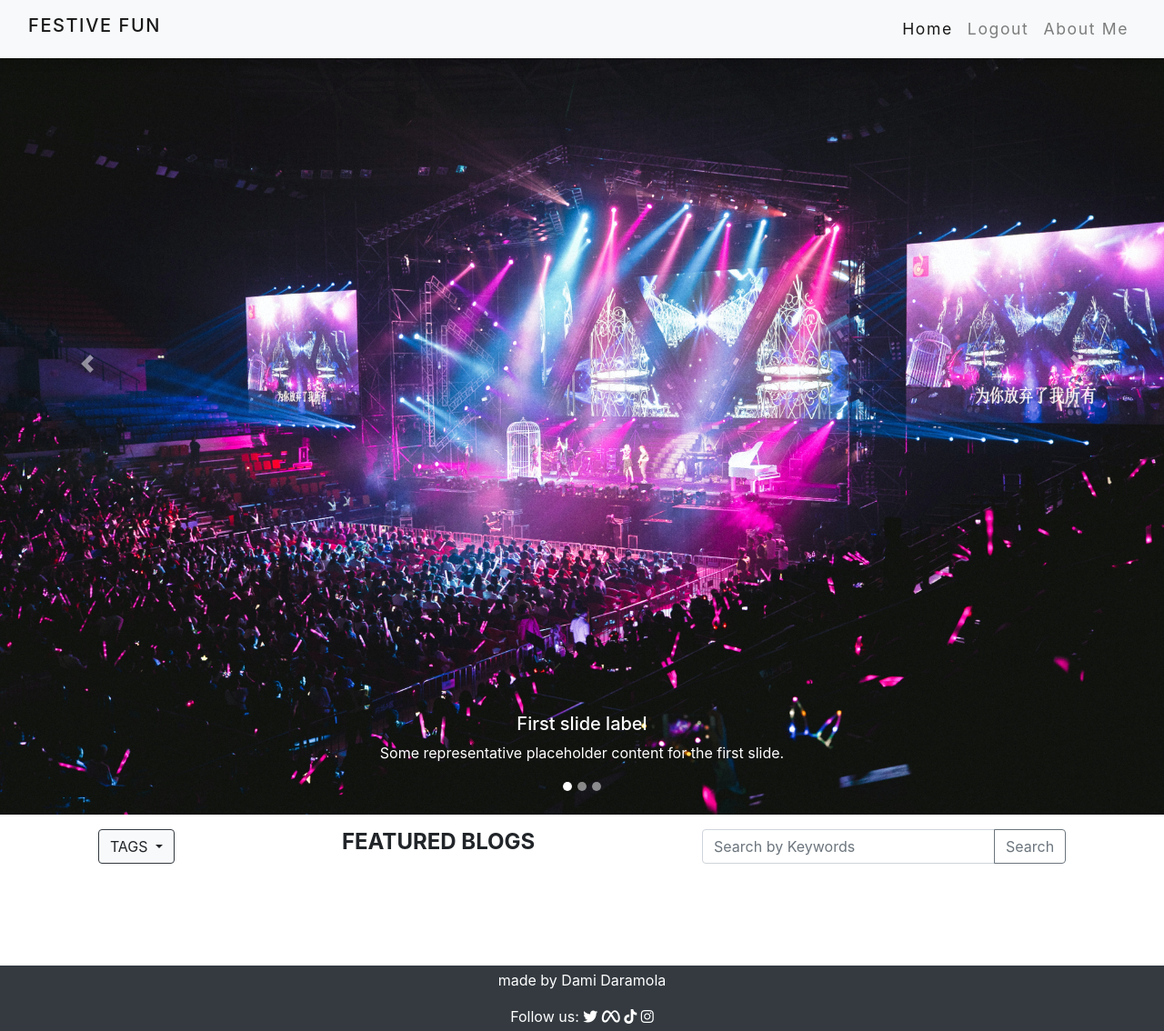
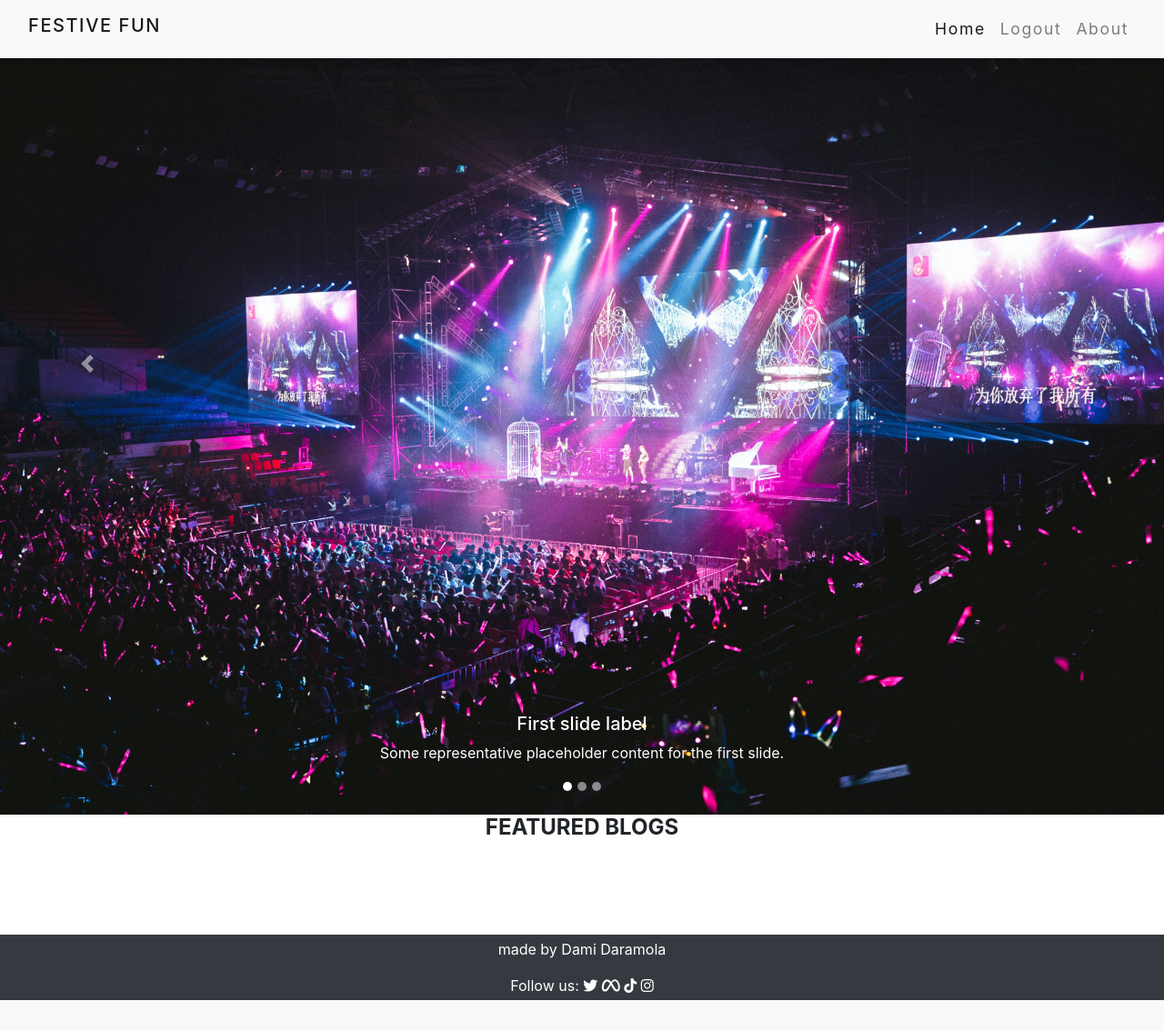
Before and after one commit to damidaramola/festive-fun-blog, a Django app: page / in a window 1280 px wide. Shown: the whole page at 91% size. After the commit the page ends 1100 px from the top, so only its background shows below. Run offline with Django 3.2, Linux system fonts and the light colour scheme; the visitor is signed in with stand-in values (Sample User, id 1); data that the repository does not hold is empty; parts of the project's set-up code (start-up, migrations or seed data) failed here and were passed over; some libraries are stand-ins or nearby versions.

Commit message:
add about page

```diff
--- a/blog/forms.py
+++ b/blog/forms.py
@@ -5,4 +5,4 @@ from django import forms
 class UserCommentForm(forms.ModelForm):
     class Meta:
         model = Comment
-        fields = ('user_name', 'email', 'body', )
+        fields = ('user_name', 'body', )
--- a/blog/urls.py
+++ b/blog/urls.py
@@ -5,6 +5,8 @@ app_name = 'blog'
 
 urlpatterns = [
  path('', views.home_list, name='homepage'),
+ path('about/', views.about, name='about_page'),
  path('<slug:post>/', views.SinglePost.as_view(), name='single_post'),
  path('clap/<slug:post>', views.ClapPosts.as_view(), name='clap_posts'),
+
 ]
--- a/blog/views.py
+++ b/blog/views.py
@@ -16,17 +16,24 @@ def home_list(request):
     return render(request, 'index.html', {'posts': all_posts})
     paginate_by = 4
 
+# about page
+
+
+def about(request):
+    return render(request, 'about.html')
+
 # view to show full post content + comments + likes
 
 
 class SinglePost(View):
-    def get(self, request, post, *args, **kwargs):
+    def get(self, request, post, id=0, *args, **kwargs, ):
         all_posts = Post.objects.all().filter(status=1)
         post = get_object_or_404(Post, slug=post)
         comments = post.comments.filter(accepted=True).order_by('created_on')
         clapped = False
         if post.claps.filter(id=self.request.user.id).exists():
             clapped = True
+
         return render(
             request,
             "single_post.html",
@@ -60,11 +67,15 @@ class SinglePost(View):
 
         return render(request,
                       "single_post.html",
+
                       {"post": post,
                        "comments": comments,
                        "clapped": clapped,
                        "commented": True,
                        "comment_form": comment_form, },)
+
+
+
 
 # like(clap) and unlike(un-clap) posts
 
--- a/static/css/style.css
+++ b/static/css/style.css
@@ -27,7 +27,11 @@ body{
     flex-grow: 0;
 }
 
+/* blog section */
 
+.main-title{
+    text-align: center;
+}
 /* carousel */
 
 .carousel-indicators li {
@@ -81,7 +85,5 @@ footer{
     .input-group{
         display:none;
     }
-    .featured{
-        margin: 10px;
-    }
+
 }
--- /dev/null
+++ b/templates/about.html
@@ -0,0 +1 @@
+{% extends "base.html" %}
--- a/templates/base.html
+++ b/templates/base.html
@@ -39,7 +39,7 @@
           <a class="nav-link" href="{% url 'account_logout' %}">Logout</a>
         </li>
         <li class="nav-item">
-          <a class="nav-link" href="#">About Me</a>
+          <a class="nav-link" href="{% url 'blog:about_page' %}">About</a>
         </li>
         {% else %}
         <li class="nav-item">
--- a/templates/index.html
+++ b/templates/index.html
@@ -48,39 +48,13 @@
     </a>
   </div>
   </div>
-  <!-- drop down tag button -->
-  <div class="container-fluid p-3">
-
-    <div class="d-flex align-items-center justify-content-around">
-      <div class="btn-group">
-        <button class="btn btn-light dropdown-toggle text-uppercase border-dark" data-toggle="dropdown"
-          aria-haspopup="true" aria-expanded="false">
-          tags
-        </button>
-        <!-- add tags and tag links -->
-        <div class="dropdown-menu">
-          <a href="#" class="dropdown-item">Festivals</a>
-          <a href="#" class="dropdown-item">Clothes</a>
-          <a href="#" class="dropdown-item">Food</a>
-          <a href="#" class="dropdown-item">Advice</a>
-        </div>
-      </div>
 
       <div>
-        <h4 class="text-uppercase font-weight-bold featured">
+        <h4 class="text-uppercase font-weight-bold main-title">
           Featured Blogs
         </h4>
       </div>
-      <!-- search bar -->
-      <div class="input-group">
-        <input type="text" class=form-control placeholder="Search by Keywords">
-        <div class="input-group-append">
-          <button class="btn btn-outline-secondary" id="button-addon2">
-            Search
-          </button>
 
-        </div>
-      </div>
     </div>
   </div>
   <!-- add cards to view blog posts -->
--- a/templates/single_post.html
+++ b/templates/single_post.html
@@ -12,9 +12,6 @@
                     <h1 class="font-weight-bolder mb-1">{{post.title}}</h1>
                     <!-- Post created on and author-->
                     <div class="text-muted font-italic mb-2">Created on {{post.created_on}} by {{post.author}}</div>
-                    <!-- Post categories(change tags!!)-->
-                    <a class="badge bg-secondary text-decoration-none link-light" href="#!">Web Design</a>
-                    <a class="badge bg-secondary text-decoration-none link-light" href="#!">Freebies</a>
                 </header>
                 <!-- image featured in post -->
                 <figure class="mb-4"><img class="img-fluid rounded" src="../static/img/orange-festival-banner.jpg"
```
